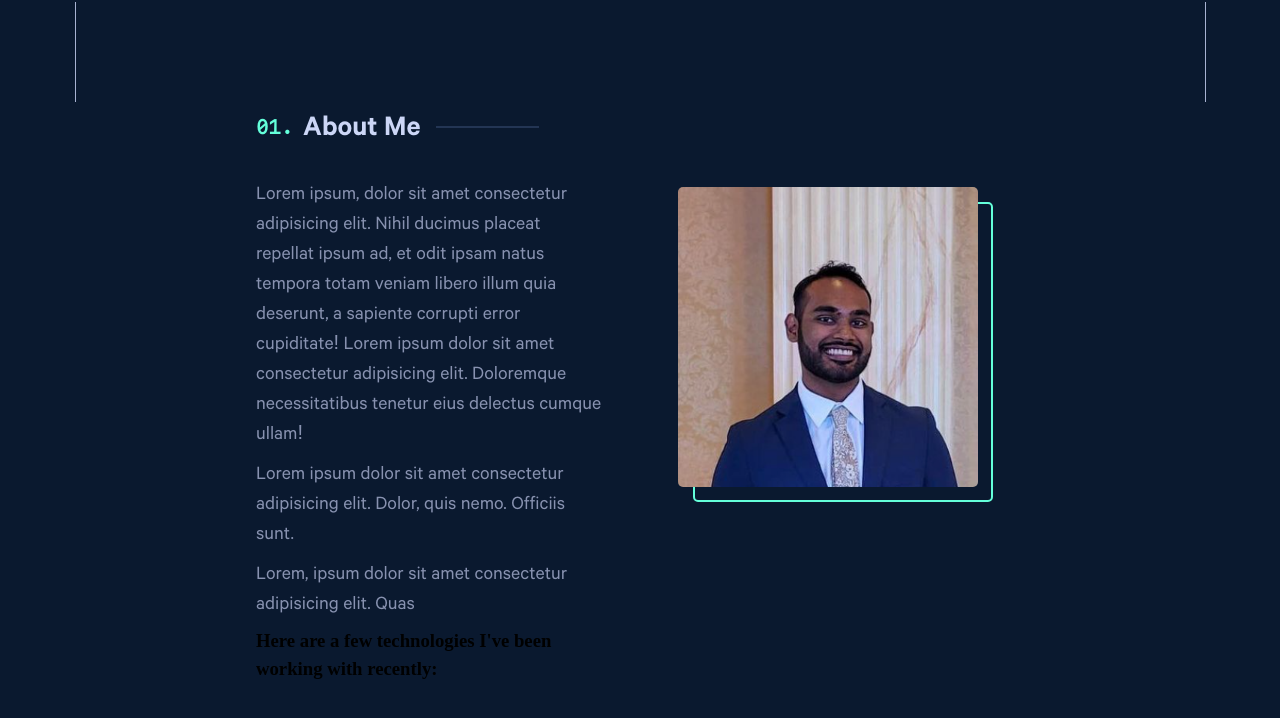
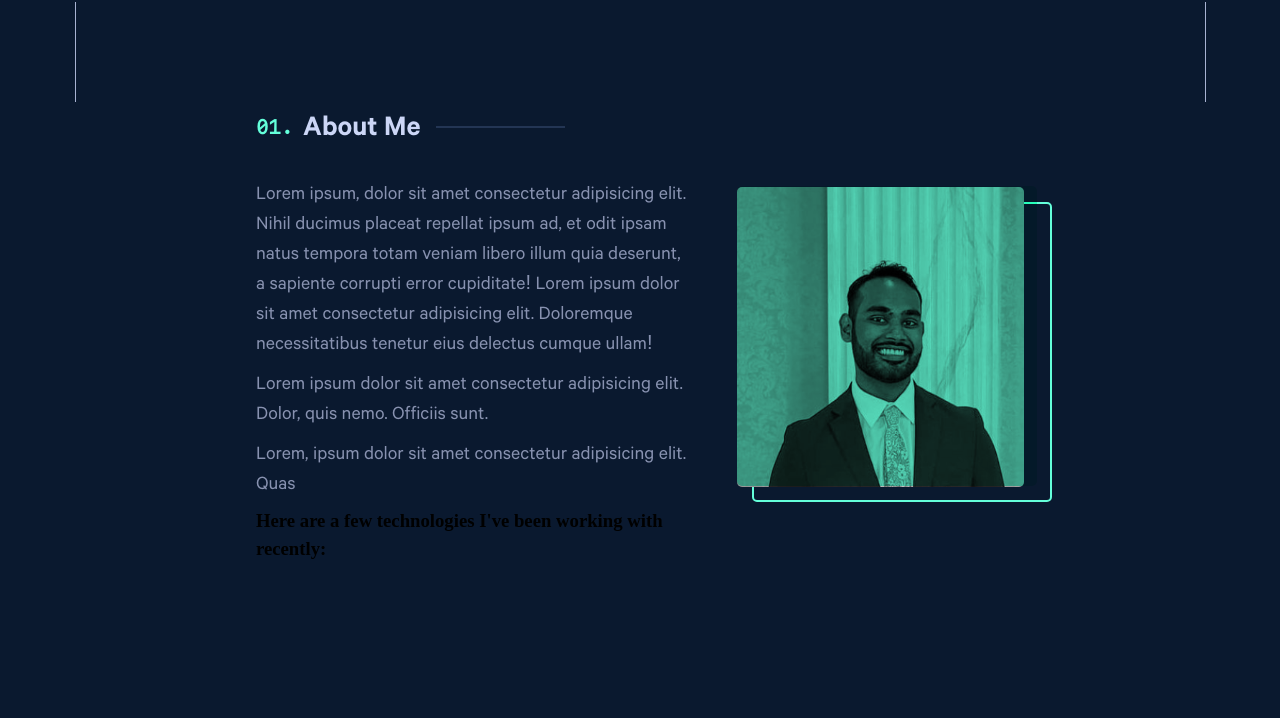
Before and after one commit to vpersaud1245/portfolio-v1, a website built with webpack: page src/index.html in a window 1280 px wide. Shown: the part 698-1416 px from the top of the page. Built offline with nearby package versions, Linux system fonts and the light colour scheme.

Commit message:
style: Add profile pic hover effects

```diff
--- a/src/index.html
+++ b/src/index.html
@@ -97,11 +97,14 @@
             </div>
           </div>
           <div class="about-me__profile-pic">
+            <div class="profile-pic__outline"></div>
             <img
               class="profile-pic__img"
               src="<%=require('./resources/headshot.png')%>"
               alt=""
             />
+
+            <div class="profile-pic__filter"></div>
           </div>
         </div>
       </section>
--- a/src/style.css
+++ b/src/style.css
@@ -252,14 +252,14 @@ h6 {
   display: flex;
   width: 60%;
   justify-content: center;
-  gap: 75px;
+  gap: 50px;
 }
 
 .about-me__content {
   display: flex;
   flex-direction: column;
   gap: 10px;
-  width: 50%;
+  width: 60%;
 }
 
 .about-me__content--title {
@@ -297,7 +297,7 @@ h6 {
 
 .about-me__profile-pic {
   position: relative;
-  width: 50%;
+  width: 40%;
 }
 
 .profile-pic__img {
@@ -305,9 +305,35 @@ h6 {
   border-radius: 5px;
   height: 300px;
   width: 300px;
+  filter: grayscale(100%) contrast(1);
+  transition: transform 300ms;
 }
 
-.about-me__profile-pic::before {
+.about-me__profile-pic:hover .profile-pic__img {
+  transform: translate(-5px, -5px);
+  filter: contrast(1);
+}
+.about-me__profile-pic:hover .profile-pic__filter {
+  opacity: 0;
+}
+.about-me__profile-pic:hover .profile-pic__outline {
+  transform: translate(5px, 5px);
+}
+
+.profile-pic__filter {
+  content: "";
+  top: 84px;
+  mix-blend-mode: multiply;
+  height: 300px;
+  width: 300px;
+  content: "";
+  background-color: var(--green);
+  border-radius: 5px;
+  position: absolute;
+  transition: opacity 300ms;
+}
+
+.profile-pic__outline {
   z-index: -1;
   top: 100px;
   left: 15px;
@@ -317,4 +343,5 @@ h6 {
   border: 2px solid var(--green);
   border-radius: 5px;
   position: absolute;
+  transition: transform 300ms;
 }
```
